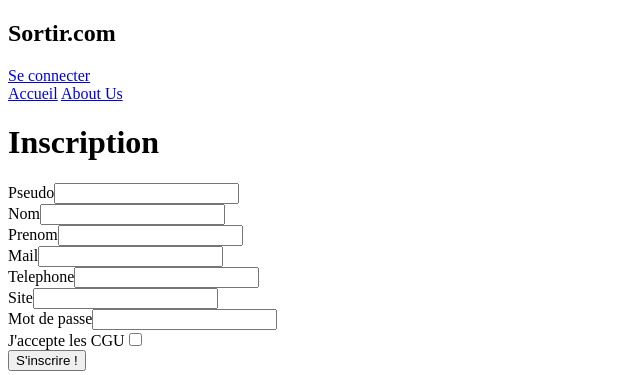
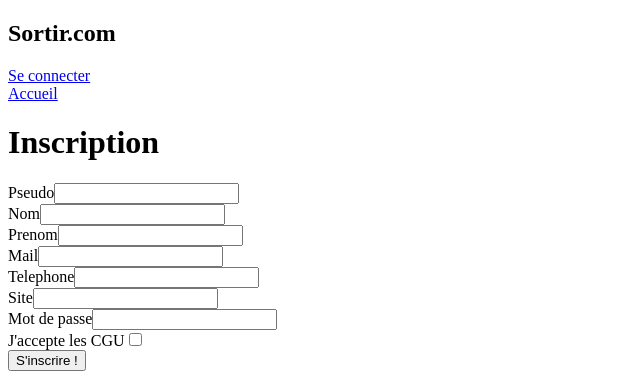
Before and after one commit to JuOkami/ENI-Sortir.com, a Symfony app: template templates/registration/register.html.twig in a window 1280 px wide. Shown: the top 375 px of the page, without its empty margins (0-640 px from the left). Run offline with Twig, Linux system fonts and the light colour scheme; the template is opened without the code that fills it, so the values that code supplies are empty; form fields are guessed from the names that the template uses; some libraries are stand-ins or nearby versions.

Commit message:
correction navbar

```diff
--- a/templates/base.html.twig
+++ b/templates/base.html.twig
@@ -27,9 +27,8 @@
                     {% endif %}
                 </div>
             </div>
-            <div class="liensNav">
-                <a class="lienNav" href="/">Accueil</a>
-                <a class="lienNav" href="/aboutus">About Us</a>
+            <div>
+                <a href="{{ path('app_sorties_list') }}">Accueil</a>
             </div>
         </nav>
     </header>
```
